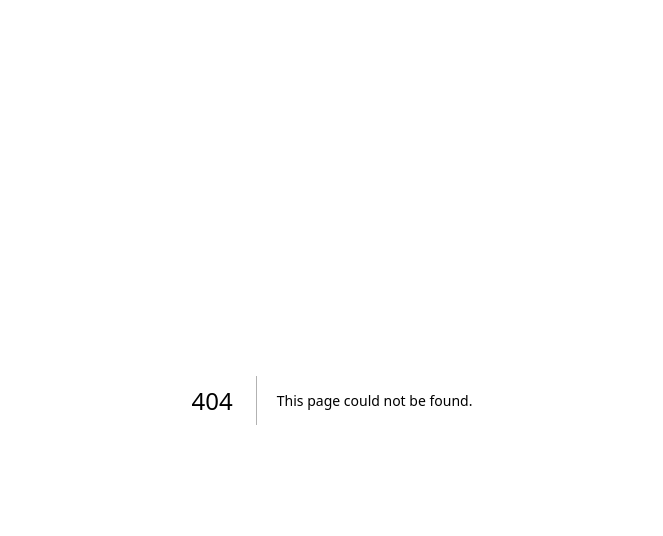
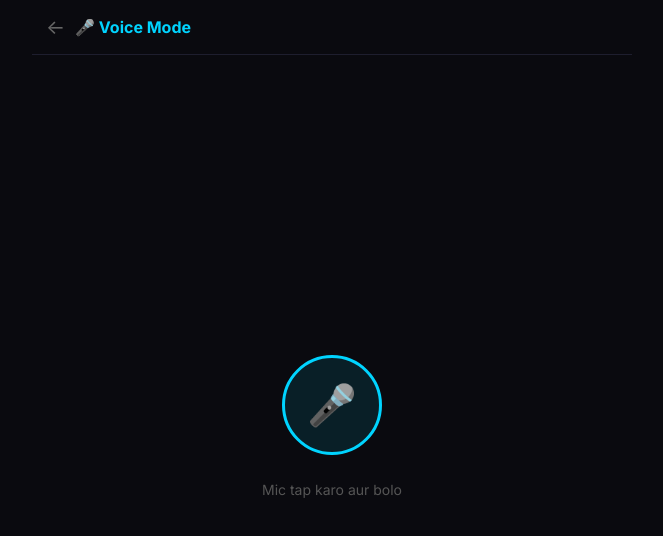
Before and after one commit to prashant998132-cpu/Apple50, a Next.js app: page /voice in a window 1280 px wide. Before the commit this address had no page. Shown: the top 536 px of the page, without its empty margins (308-971 px from the left). Built offline with nearby package versions, Linux system fonts and the light colour scheme.

Commit message:
feat: JARVIS v20.3 — Resource-Efficient Architecture + 50 tools

```diff
--- /dev/null
+++ b/app/voice/page.tsx
@@ -0,0 +1,139 @@
+'use client';
+import React, { useState, useRef } from 'react';
+import { useRouter } from 'next/navigation';
+import { speakText, stopSpeaking } from '@/lib/tts';
+
+export default function VoicePage() {
+  const router = useRouter();
+  const [transcript, setTranscript] = useState('');
+  const [listening, setListening] = useState(false);
+  const [response, setResponse] = useState('');
+  const [loading, setLoading] = useState(false);
+  const recognitionRef = useRef<any>(null);
+
+  const startListening = () => {
+    if (!('webkitSpeechRecognition' in window || 'SpeechRecognition' in window)) {
+      alert('Speech recognition is not supported in this browser. Use Chrome!');
+      return;
+    }
+    const SR = (window as any).SpeechRecognition || (window as any).webkitSpeechRecognition;
+    const recognition = new SR();
+    recognition.lang = 'en-IN';
+    recognition.continuous = false;
+    recognition.interimResults = true;
+
+    recognition.onresult = (e: any) => {
+      const text = Array.from(e.results).map((r: any) => r[0].transcript).join('');
+      setTranscript(text);
+    };
+
+    recognition.onend = async () => {
+      setListening(false);
+      if (transcript) await sendToJARVIS(transcript);
+    };
+
+    recognition.start();
+    recognitionRef.current = recognition;
+    setListening(true);
+    setTranscript('');
+    setResponse('');
+  };
+
+  const stopListening = () => {
+    recognitionRef.current?.stop();
+    setListening(false);
+  };
+
+  const sendToJARVIS = async (text: string) => {
+    setLoading(true);
+    try {
+      const res = await fetch('/api/stream', {
+        method: 'POST',
+        headers: { 'Content-Type': 'application/json' },
+        body: JSON.stringify({ messages: [{ role: 'user', content: text }], mode: 'flash' }),
+      });
+      const reader = res.body!.getReader();
+      const decoder = new TextDecoder();
+      let full = '';
+      while (true) {
+        const { done, value } = await reader.read();
+        if (done) break;
+        const chunk = decoder.decode(value);
+        for (const line of chunk.split('\n')) {
+          if (line.startsWith('data: ')) {
+            try {
+              const d = JSON.parse(line.slice(6));
+              if (d.type === 'delta') { full += d.text; setResponse(full); }
+            } catch {}
+          }
+        }
+      }
+      speakText(full);
+    } catch {
+      setResponse('Error. Try again!');
+    }
+    setLoading(false);
+  };
+
+  return (
+    <div className="page-container">
+      <div style={{ display: 'flex', alignItems: 'center', gap: 10, padding: '12px 14px', borderBottom: '1px solid #1e1e2e' }}>
+        <button onClick={() => router.push('/')} style={{ background: 'none', border: 'none', color: '#666', fontSize: 20, cursor: 'pointer' }}>←</button>
+        <div style={{ color: '#00d4ff', fontWeight: 700, fontSize: 16 }}>🎤 Voice Mode</div>
+      </div>
+
+      <div style={{ flex: 1, display: 'flex', flexDirection: 'column', alignItems: 'center', justifyContent: 'center', padding: 24, gap: 24 }}>
+        {/* Mic button */}
+        <button
+          onClick={listening ? stopListening : startListening}
+          style={{
+            width: 100, height: 100, borderRadius: '50%',
+            background: listening ? 'rgba(239,68,68,0.2)' : 'rgba(0,212,255,0.1)',
+            border: listening ? '3px solid #ef4444' : '3px solid #00d4ff',
+            fontSize: 40, cursor: 'pointer',
+            animation: listening ? 'pulse-glow 1s infinite' : 'none',
+            transition: 'all 0.3s',
+          }}
+        >
+          {listening ? '⏹️' : '🎤'}
+        </button>
+
+        <div style={{ color: '#555', fontSize: 14 }}>
+          {listening ? 'Bol raha hun... (tap to stop)' : 'Mic tap karo aur bolo'}
+        </div>
+
+        {transcript && (
+          <div style={{ background: '#111118', border: '1px solid #1e1e2e', borderRadius: 12, padding: 16, width: '100%', maxWidth: 340 }}>
+            <div style={{ color: '#555', fontSize: 11, marginBottom: 6 }}>YOU SAID:</div>
+            <div style={{ color: '#e0e0ff', fontSize: 14 }}>{transcript}</div>
+          </div>
+        )}
+
+        {loading && (
+          <div style={{ color: '#555', fontSize: 14 }}>🧠 JARVIS soch raha hai...</div>
+        )}
+
+        {response && (
+          <div style={{ background: 'rgba(0,212,255,0.05)', border: '1px solid rgba(0,212,255,0.2)', borderRadius: 12, padding: 16, width: '100%', maxWidth: 340 }}>
+            <div style={{ color: '#00d4ff', fontSize: 11, marginBottom: 6 }}>JARVIS:</div>
+            <div style={{ color: '#c8e8ff', fontSize: 14, lineHeight: 1.6 }}>{response}</div>
+            <div style={{ display: 'flex', gap: 8, marginTop: 12 }}>
+              <button
+                onClick={() => speakText(response)}
+                style={{ flex: 1, background: '#1a1a2e', border: '1px solid #2a2a4a', borderRadius: 8, color: '#888', padding: 8, cursor: 'pointer', fontSize: 12 }}
+              >
+                🔊 Speak again
+              </button>
+              <button
+                onClick={stopSpeaking}
+                style={{ flex: 1, background: '#1a1a2e', border: '1px solid #2a2a4a', borderRadius: 8, color: '#888', padding: 8, cursor: 'pointer', fontSize: 12 }}
+              >
+                🔇 Stop
+              </button>
+            </div>
+          </div>
+        )}
+      </div>
+    </div>
+  );
+}
```
